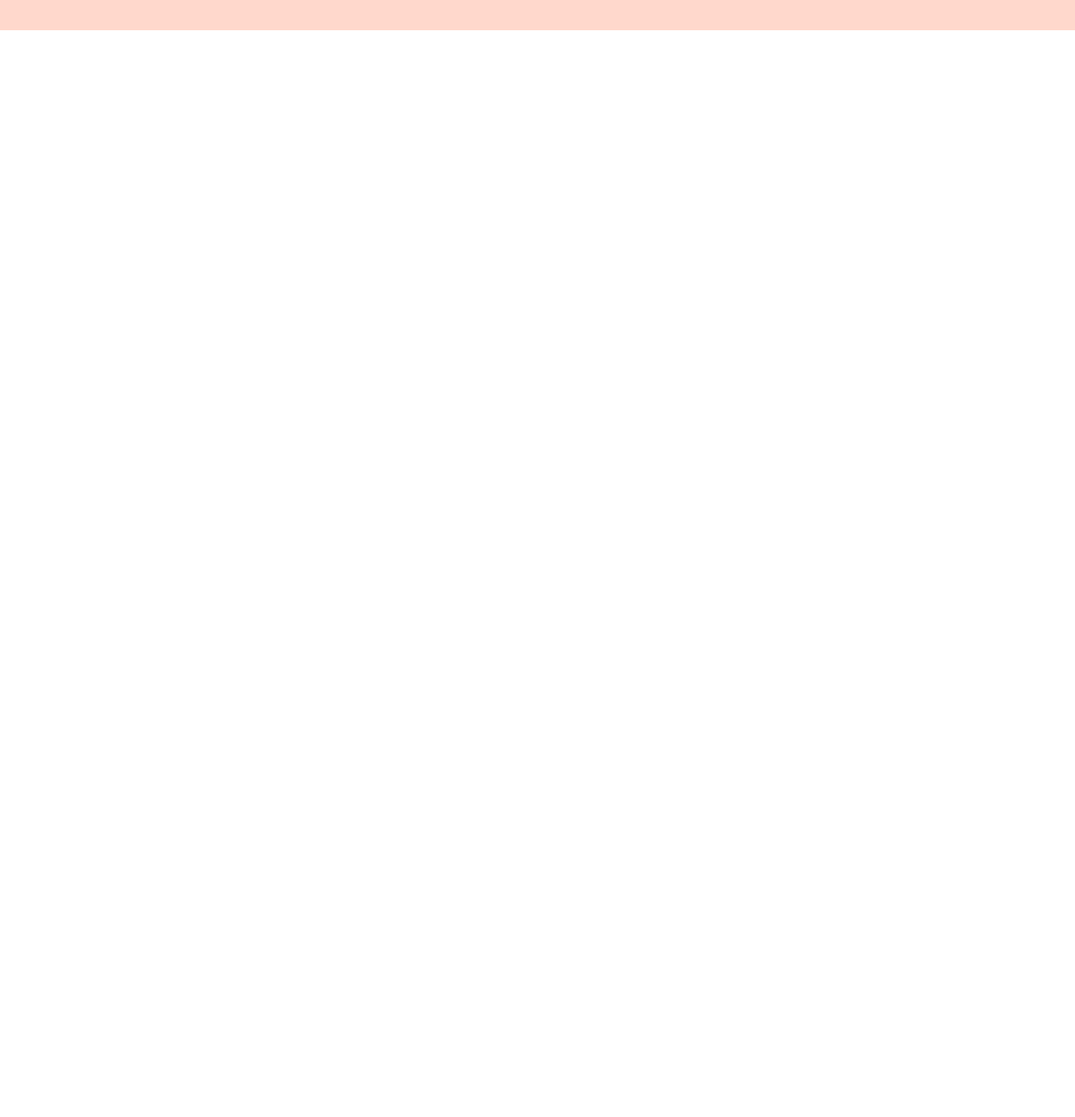
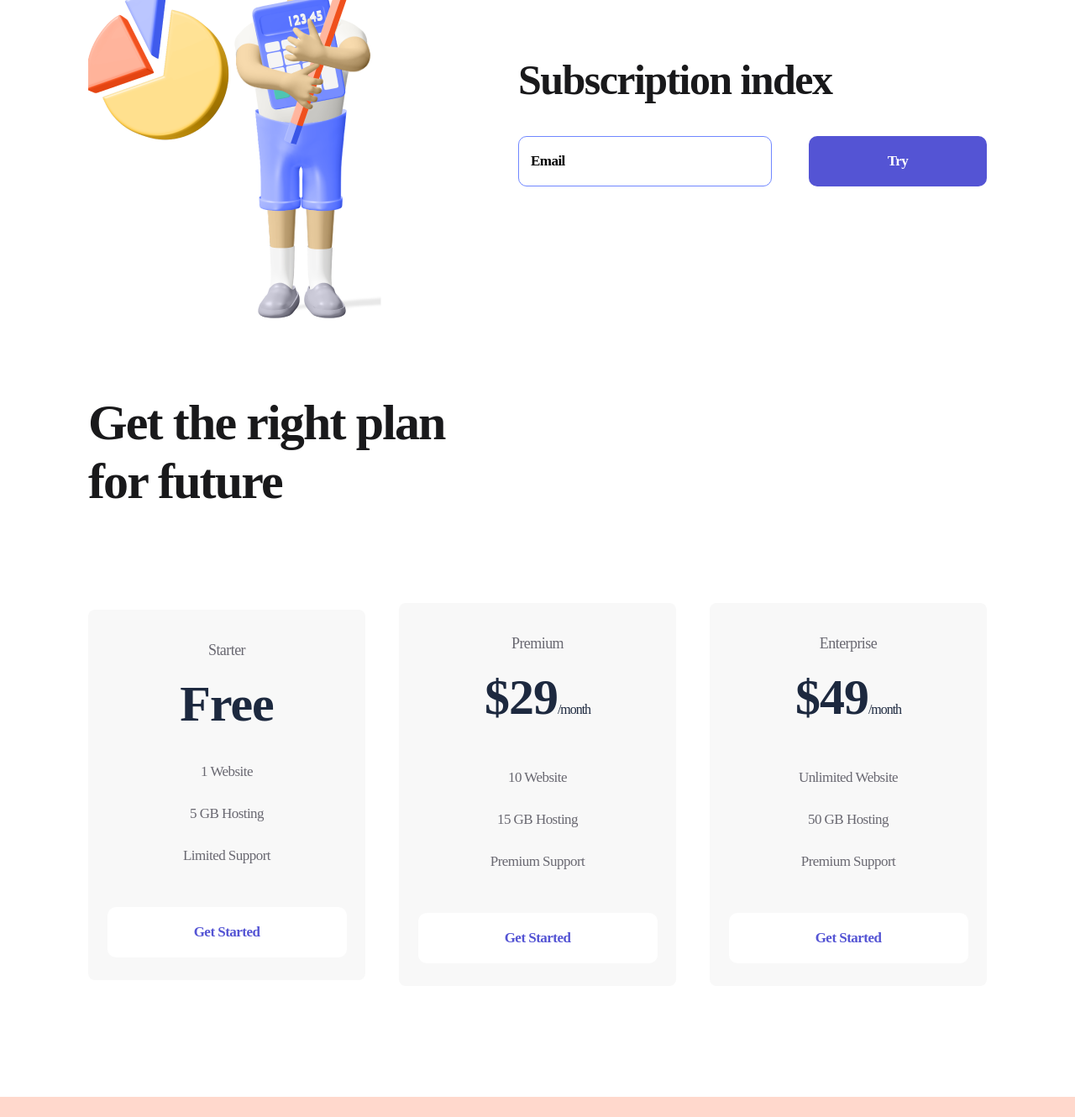
Before and after one commit to 5vlad5/Logoipsum, a plain HTML site: page index.html in a window 1280 px wide. Shown: the part 956-2286 px from the top of the page at 84% size. Before the commit the page ends 992 px from the top, so only its background shows below. Drawn offline with Linux system fonts and the light colour scheme.

Commit message:
Add files via upload

```diff
--- a/css/style.css
+++ b/css/style.css
@@ -18,7 +18,9 @@
 
 .header__flex,
 .footer__flex,
-.about {
+.plan__flex,
+.about,
+.subscribe {
 	display: flex;
 	justify-content: space-between;
 	align-items: center;
@@ -83,6 +85,14 @@
 	margin-left: 30px;
 }
 
+.btn-item {
+	width: 285px;
+	background: #fff;
+	color: #5454D4;
+	margin-top: 36px;
+
+}
+
 .about {
 	margin: 104px auto 85px;
 }
@@ -109,3 +119,125 @@
 	max-width: 410px;
 	margin-bottom: 50px;
 }
+
+.subscribe {
+	margin-bottom: 85px;
+}
+
+.subscribe__title {
+	font-family: 'DM Sans';
+	font-style: normal;
+	font-weight: 700;
+	font-size: 50px;
+	line-height: 57px;
+	letter-spacing: -1.56316px;
+	color: #19191B;
+	margin-bottom: 38px;
+}
+
+.input {
+	width: 302px;
+	height: 60px;
+	border-radius: 10px;
+	border: 1px solid #7087FF;
+	padding-left: 14px;
+	box-sizing: border-box;
+	margin-right: 40px;
+}
+
+.input::placeholder,
+.input {
+	font-family: 'DM Sans';
+	font-style: normal;
+	font-weight: 700;
+	font-size: 17px;
+	line-height: 22px;
+	letter-spacing: -0.531474px;
+	color: #000;
+}
+
+.input:focus {
+	outline: none;
+}
+
+.plan {
+	margin-bottom: 132px;
+}
+
+.plan__title {
+	font-family: 'DM Sans';
+	font-style: normal;
+	font-weight: 700;
+	font-size: 60px;
+	line-height: 70px;
+	letter-spacing: -1.87579px;
+	color: #19191B;
+	max-width: 504px;
+	margin-bottom: 110px;
+}
+
+.item {
+	width: 330px;
+	background: #F8F8F8;
+	border-radius: 8px;
+	text-align: center;
+	padding: 34px 0 27px;
+}
+
+.item:hover {
+	transition: 500ms;
+	background: #FF7143;
+	box-shadow: 0px 32px 34px rgba(255, 112, 59, 0.317827);
+}
+
+.item:hover .item__text,
+.item:hover .item__title,
+.item:hover .item__li {
+	transition: 500ms;
+	color: #fff;
+}
+
+.item:hover .btn-item {
+	background: #9F3919;
+	color: #FFFFFF;
+	transition: 500ms;
+}
+
+.item__text {
+	font-family: 'DM Sans';
+	font-style: normal;
+	font-weight: 400;
+	font-size: 18px;
+	line-height: 28px;
+	text-align: center;
+	letter-spacing: -0.562737px;
+	color: #696871;
+}
+
+.item__title {
+	font-family: 'DM Sans';
+	font-style: normal;
+	font-weight: 700;
+	font-size: 60px;
+	line-height: 56px;
+	text-align: center;
+	letter-spacing: -1.03448px;
+	color: #1D293F;
+	margin: 22px 0 28px;
+}
+
+.item__title span {
+	font-style: 28px;
+}
+
+.item__li {
+	list-style-type: none;
+	font-family: 'Mulish';
+	font-style: normal;
+	font-weight: 400;
+	font-size: 17px;
+	line-height: 50px;
+	text-align: center;
+	letter-spacing: -0.531474px;
+	color: #696871;
+}
--- a/index.html
+++ b/index.html
@@ -66,6 +66,77 @@
 			<img src="./img/firstman.png" alt="firstman">
 		</div>
 	</section>
+	<section class="container subscribe">
+		<div>
+			<img src="./img/man.png" alt="man">
+		</div>
+		<div>
+			<h2 class="subscribe__title">
+				Subscription index
+			</h2>
+			<form action="">
+				<input class="input" type="email" placeholder="Email">
+				<button class="btn btn-purple">
+					Try
+				</button>
+			</form>
+		</div>
+	</section>
+	<section class="container plan">
+		<h2 class="plan__title">
+			Get the right plan for future
+		</h2>
+		<div class="plan__flex">
+			<div class="item">
+				<p class="item__text">
+					Starter
+				</p>
+				<h3 class="item__title">
+					Free
+				</h3>
+				<ul>
+					<li class="item__li">1 Website</li>
+					<li class="item__li">5 GB Hosting</li>
+					<li class="item__li">Limited Support</li>
+				</ul>
+				<button class="btn btn-item">
+					Get Started
+				</button>
+			</div>
+			<div class="item">
+				<p class="item__text">
+					Premium
+				</p>
+				<h3 class="item__title">
+					$29<span>/month</span>
+				</h3>
+				<ul>
+					<li class="item__li">10 Website</li>
+					<li class="item__li">15 GB Hosting</li>
+					<li class="item__li">Premium Support</li>
+				</ul>
+				<button class="btn btn-item">
+					Get Started
+				</button>
+			</div>
+			<div class="item">
+				<p class="item__text">
+					Enterprise
+				</p>
+				<h3 class="item__title">
+					$49<span>/month</span>
+				</h3>
+				<ul>
+					<li class="item__li">Unlimited Website</li>
+					<li class="item__li">50 GB Hosting</li>
+					<li class="item__li">Premium Support</li>
+				</ul>
+				<button class="btn btn-item">
+					Get Started
+				</button>
+			</div>
+		</div>
+	</section>
 	<footer class="footer">
 		<div class="container footer__flex">
 			<div>
```
Also changed, not shown: img/man.png (added).
